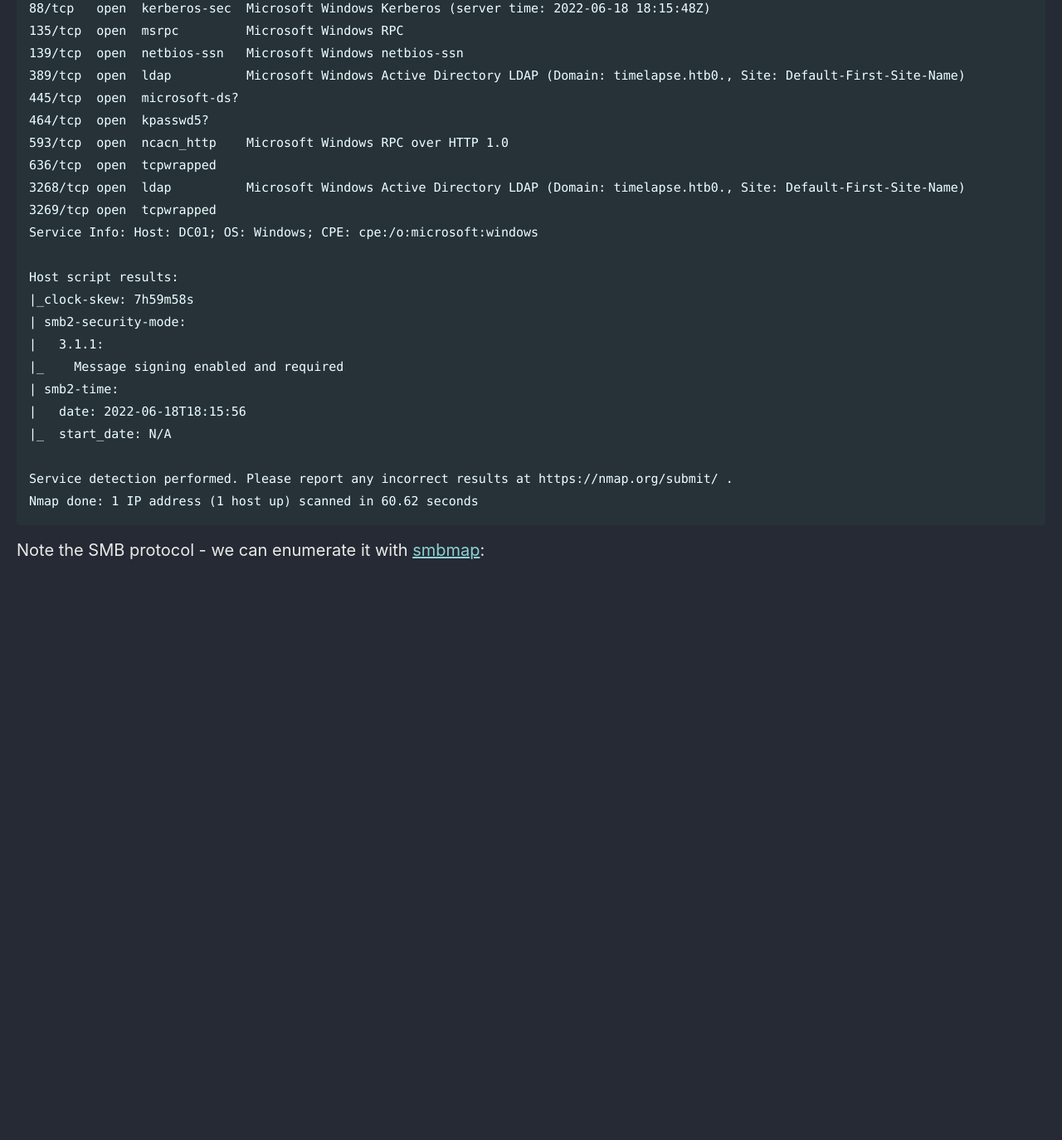
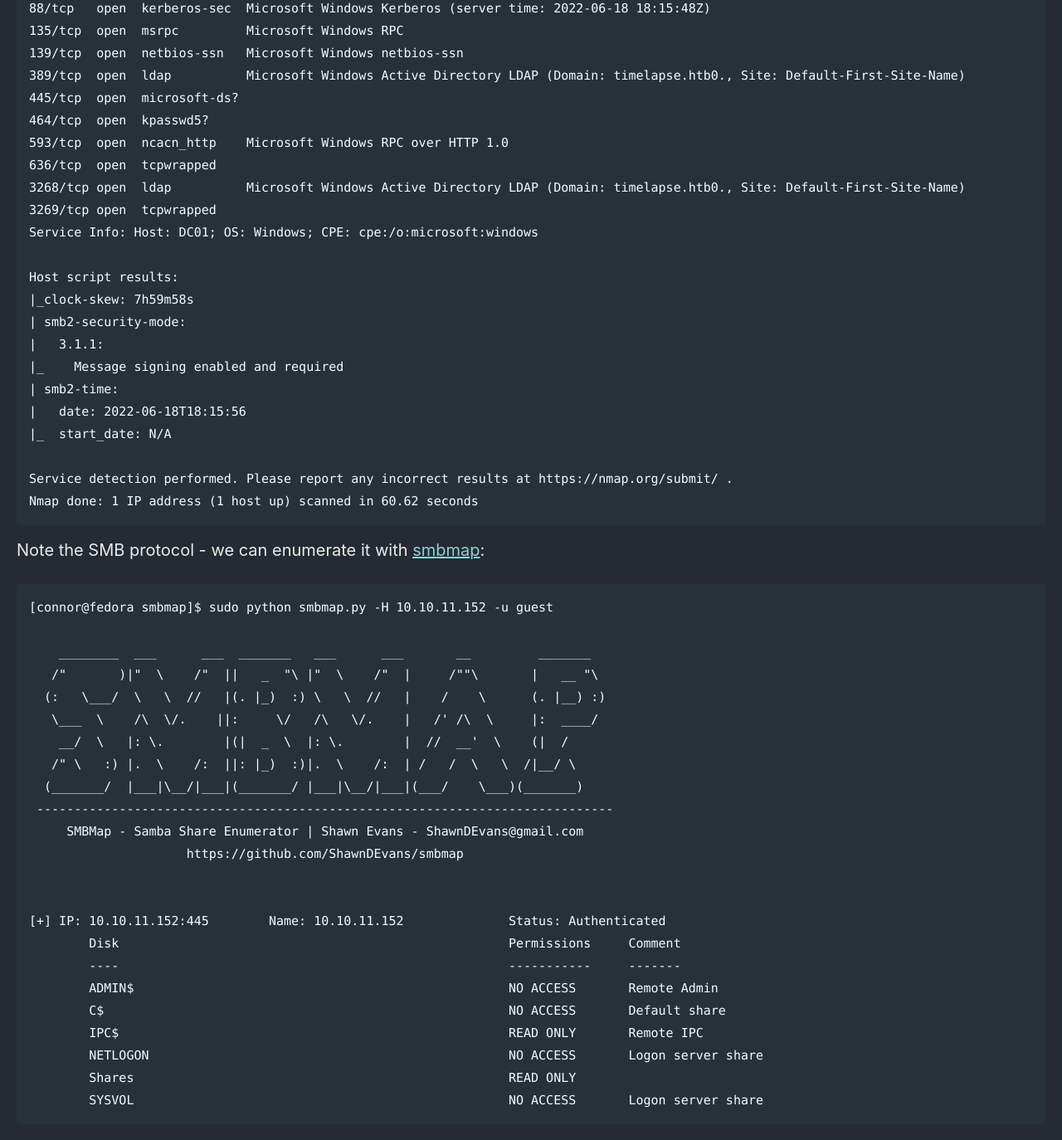
Before and after one commit to Connor-McCartney/Connor-McCartney.github.io, a Jekyll site: the page built from _pages/htb/timelapse.md, in a window 1280 px wide and 1400 px high, scrolled down 631 px. Shown: the top 1374 px of the window at 83% size. Built offline with Jekyll 4.4.1, drawn with Linux system fonts in a browser that asks for light colours; cached includes are drawn as plain includes; before the commit the page ends 1365 px from its top, so only the background shows below that.

Commit message:
Update timelapse.md

````diff
--- a/_pages/htb/timelapse.md
+++ b/_pages/htb/timelapse.md
@@ -47,3 +47,29 @@ Nmap done: 1 IP address (1 host up) scanned in 60.62 seconds
 ```
 
 Note the SMB protocol - we can enumerate it with [smbmap](https://github.com/ShawnDEvans/smbmap):
+
+```
+[connor@fedora smbmap]$ sudo python smbmap.py -H 10.10.11.152 -u guest
+
+    ________  ___      ___  _______   ___      ___       __         _______
+   /"       )|"  \    /"  ||   _  "\ |"  \    /"  |     /""\       |   __ "\
+  (:   \___/  \   \  //   |(. |_)  :) \   \  //   |    /    \      (. |__) :)
+   \___  \    /\  \/.    ||:     \/   /\   \/.    |   /' /\  \     |:  ____/
+    __/  \   |: \.        |(|  _  \  |: \.        |  //  __'  \    (|  /
+   /" \   :) |.  \    /:  ||: |_)  :)|.  \    /:  | /   /  \   \  /|__/ \
+  (_______/  |___|\__/|___|(_______/ |___|\__/|___|(___/    \___)(_______)
+ -----------------------------------------------------------------------------
+     SMBMap - Samba Share Enumerator | Shawn Evans - ShawnDEvans@gmail.com
+                     https://github.com/ShawnDEvans/smbmap
+
+
+[+] IP: 10.10.11.152:445        Name: 10.10.11.152              Status: Authenticated
+        Disk                                                    Permissions     Comment
+        ----                                                    -----------     -------
+        ADMIN$                                                  NO ACCESS       Remote Admin
+        C$                                                      NO ACCESS       Default share
+        IPC$                                                    READ ONLY       Remote IPC
+        NETLOGON                                                NO ACCESS       Logon server share
+        Shares                                                  READ ONLY
+        SYSVOL                                                  NO ACCESS       Logon server share
+```
````
